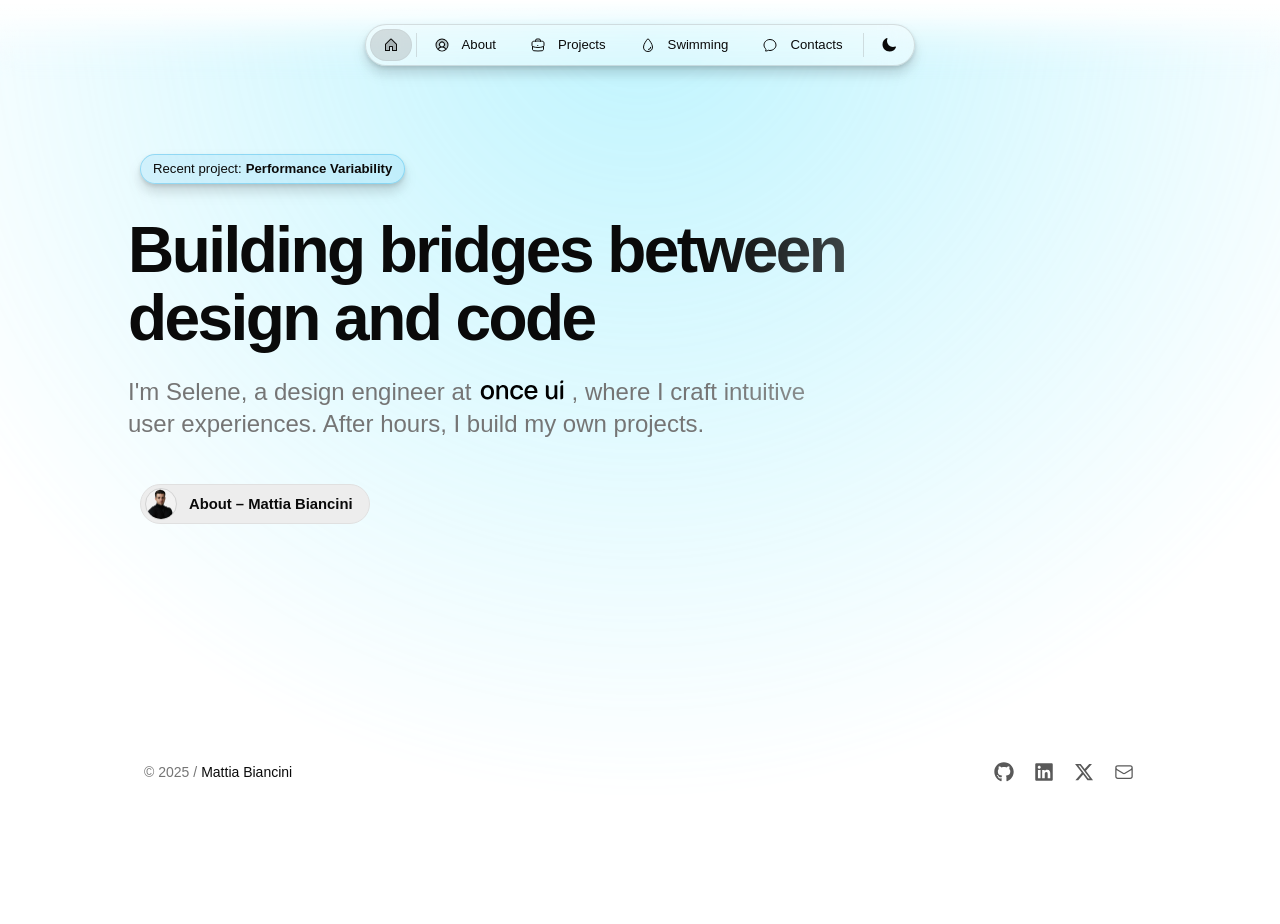
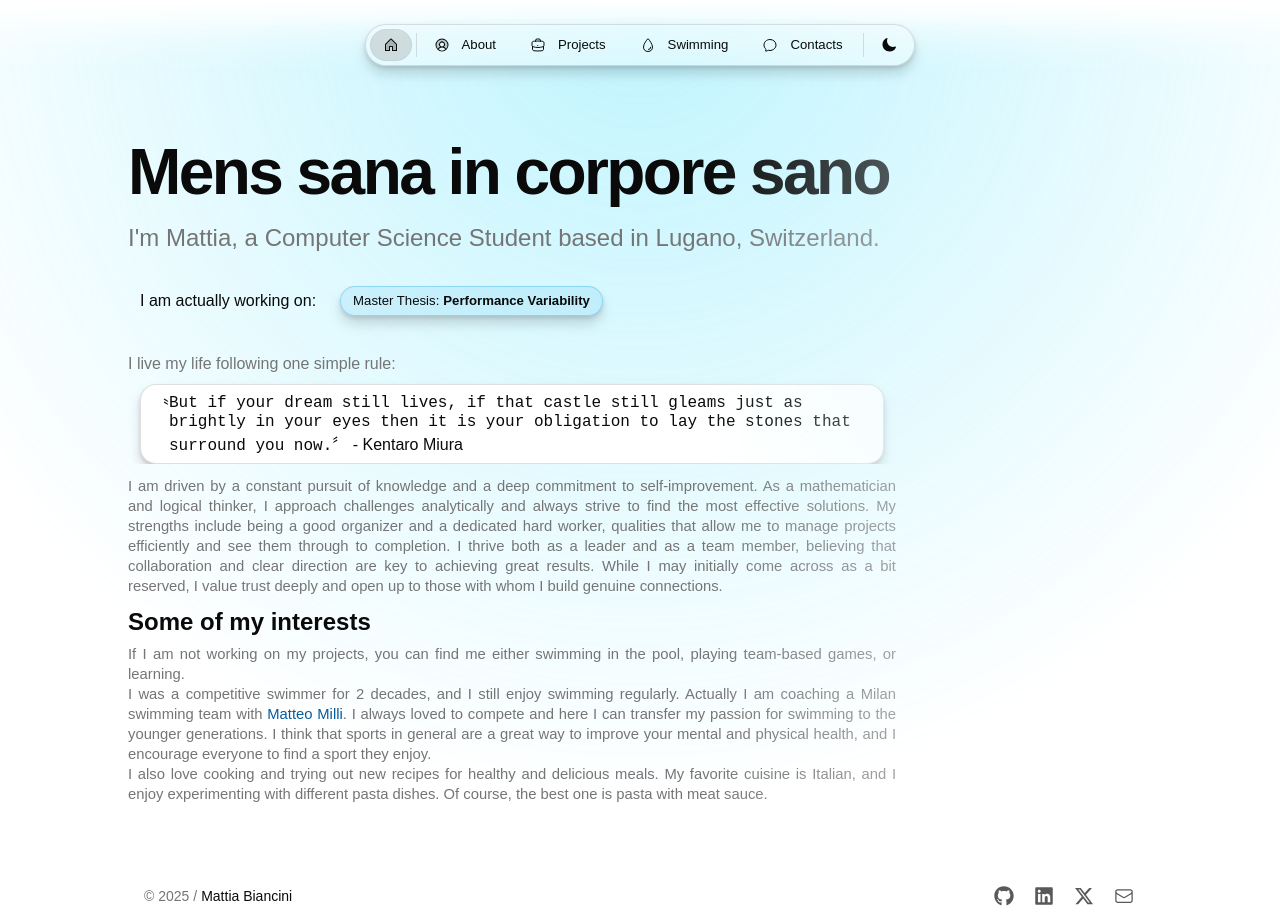
Before and after one commit to MattiaBiancini/mattiabiancini, a Next.js app: page / in a window 1280 px wide. Before the commit the page ends 800 px from the top, so only its background shows below. Built offline with nearby package versions, Linux system fonts and the light colour scheme; a web font is replaced by a local one.

Commit message:
Homepage

```diff
--- a/src/app/page.tsx
+++ b/src/app/page.tsx
@@ -33,14 +33,6 @@ export default function Home() {
       />
       <Column fillWidth paddingY="24" gap="m">
         <Column maxWidth="s">
-          {home.featured && (
-          <RevealFx fillWidth horizontal="start" paddingTop="16" paddingBottom="32" paddingLeft="12">
-            <Badge background="brand-alpha-weak" paddingX="12" paddingY="4" onBackground="neutral-strong" textVariant="label-default-s" arrow={false}
-              href={home.featured.href}>
-              <Row paddingY="2">{home.featured.title}</Row>
-            </Badge>
-          </RevealFx>
-          )}
           <RevealFx translateY="4" fillWidth horizontal="start" paddingBottom="16">
             <Heading wrap="balance" variant="display-strong-l">
               {home.headline}
@@ -51,26 +43,78 @@ export default function Home() {
               {home.subline}
             </Text>
           </RevealFx>
-          <RevealFx paddingTop="12" delay={0.4} horizontal="start" paddingLeft="12">
-            <Button
-              id="about"
-              data-border="rounded"
-              href={about.path}
-              variant="secondary"
-              size="m"
-              arrowIcon
+          {home.featured && (
+          <RevealFx fillWidth delay={0.2} horizontal="start" paddingTop="0" paddingBottom="32" paddingLeft="12">
+            <Row horizontal="start" gap="m" style={{ alignItems: "center" }}>
+              <Text>I am actually working on:</Text>
+              <Badge background="brand-alpha-weak" paddingX="12" paddingY="4" onBackground="neutral-strong" textVariant="label-default-s" arrow={false}
+                href={home.featured.href}>
+                <Row paddingY="2">{home.featured.title}</Row>
+              </Badge>
+            </Row>
+          </RevealFx>
+          )}
+          <RevealFx paddingTop="4" delay={0.2} horizontal="start">
+            <Text wrap="balance" onBackground="neutral-weak" variant="body-default-m">
+              I live my life following one simple rule:
+            </Text>
+          </RevealFx>
+          <RevealFx fillWidth paddingTop="8" delay={0.3} horizontal="start" paddingLeft="12" paddingRight="12">
+            <Flex
+              background="brand-weak"
+              border="neutral-alpha-medium"
+              radius="m-4"
+              shadow="l"
+              paddingX="12"
+              paddingY="8"
+              horizontal="center"
             >
-              <Flex gap="8" vertical="center">
-                {about.avatar.display && (
-                  <Avatar
-                    style={{ marginLeft: "-0.75rem", marginRight: "0.25rem" }}
-                    src={person.avatar}
-                    size="m"
-                  />
-                )}
-                {about.title}
-              </Flex>
-            </Button>
+              <Row>
+                <code className="text-lg font-semibold">
+                  &#x301D;
+                </code>
+                <Text>
+                  <code className="text-lg font-semibold">
+                    But if your dream still lives, if that castle still gleams
+                    just as brightly in your eyes then it is your obligation
+                    to lay the stones that surround you now.&#x301E;
+                  </code> - Kentaro Miura
+                </Text>
+              </Row>
+            </Flex>
+          </RevealFx>
+          <RevealFx fillWidth paddingTop="12" delay={0.2} horizontal="start">
+            <Text onBackground="neutral-weak" variant="label-default-m" align="justify">
+              I am driven by a constant pursuit of knowledge and a deep commitment to self-improvement.
+              As a mathematician and logical thinker, I approach challenges analytically
+              and always strive to find the most effective solutions. My strengths include
+              being a good organizer and a dedicated hard worker, qualities that allow me to
+              manage projects efficiently and see them through to completion. I thrive both as
+              a leader and as a team member, believing that collaboration and clear direction
+              are key to achieving great results. While I may initially come across as a bit reserved,
+              I value trust deeply and open up to those with whom I build genuine connections.
+            </Text>
+          </RevealFx>
+          <RevealFx paddingTop="12" delay={0.2} horizontal="start">
+            <Heading as="h2">
+              Some of my interests
+            </Heading>
+          </RevealFx>
+          <RevealFx paddingTop="8" delay={0.2} horizontal="start">
+            <Text onBackground="neutral-weak" variant="label-default-m" align="justify">
+              If I am not working on my projects, you can find me either swimming in the pool,
+              playing team-based games, or learning.
+              <br />
+              I was a competitive swimmer for 2 decades, and I still enjoy swimming regularly.
+              Actually I am coaching a Milan swimming team with <a href="https://www.instagram.com/mattmillx/">Matteo Milli</a>
+              . I always loved to compete and here I can transfer my passion for swimming to the younger generations.
+              I think that sports in general are a great way to improve your mental and physical health,
+              and I encourage everyone to find a sport they enjoy.
+              <br />
+              I also love cooking and trying out new recipes for healthy and delicious meals.
+              My favorite cuisine is Italian, and I enjoy experimenting with different pasta dishes.
+              Of course, the best one is pasta with meat sauce.
+            </Text>
           </RevealFx>
         </Column>
       </Column>
--- a/src/app/resources/config.js
+++ b/src/app/resources/config.js
@@ -7,6 +7,7 @@ const routes = {
   "/projects": true,
   "/swimming": true,
   "/contacts": true,
+  "/projects/performance-variability": true
 };
 
 // Enable password protection on selected routes
--- a/src/app/resources/content.js
+++ b/src/app/resources/content.js
@@ -44,16 +44,15 @@ const home = {
   label: "Home",
   title: `${person.name}'s Portfolio`,
   description: `Portfolio website showcasing my work as a ${person.role}`,
-  headline: <>Building bridges between design and code</>,
+  headline: <>Mens sana in corpore sano</>,
   featured: {
     display: true,
-    title: <>Recent project: <strong className="ml-4">Performance Variability</strong></>,
+    title: <>Master Thesis: <strong className="ml-4">Performance Variability</strong></>,
     href: "/projects/performance-variability",
   },
   subline: (
     <>
-      I'm Selene, a design engineer at <Logo icon={false} style={{ display: "inline-flex", top: "0.25em", marginLeft: "-0.25em" }}/>, where I craft intuitive
-      <br /> user experiences. After hours, I build my own projects.
+      I'm {person.firstName}, a {person.role} based in Lugano, Switzerland.
     </>
   ),
 };
```
